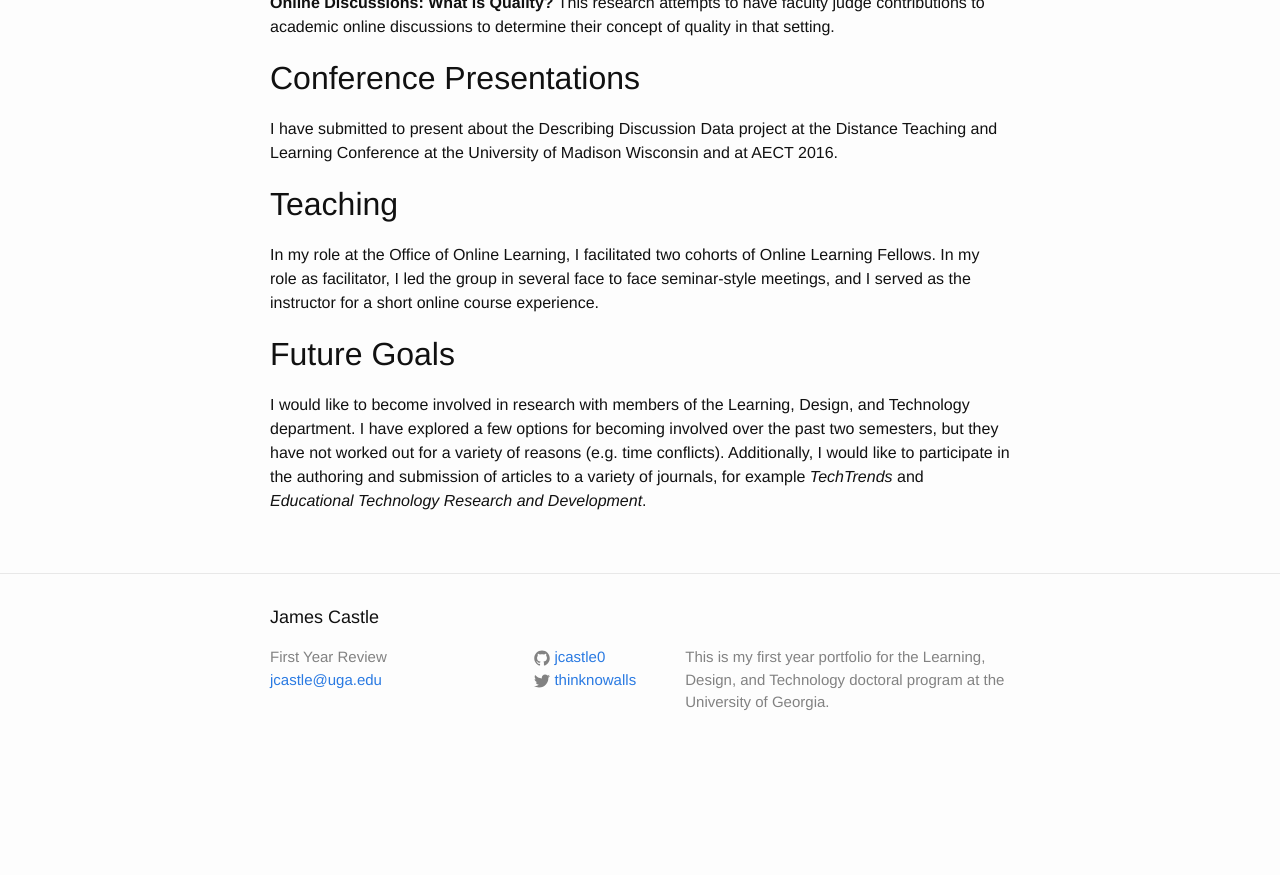
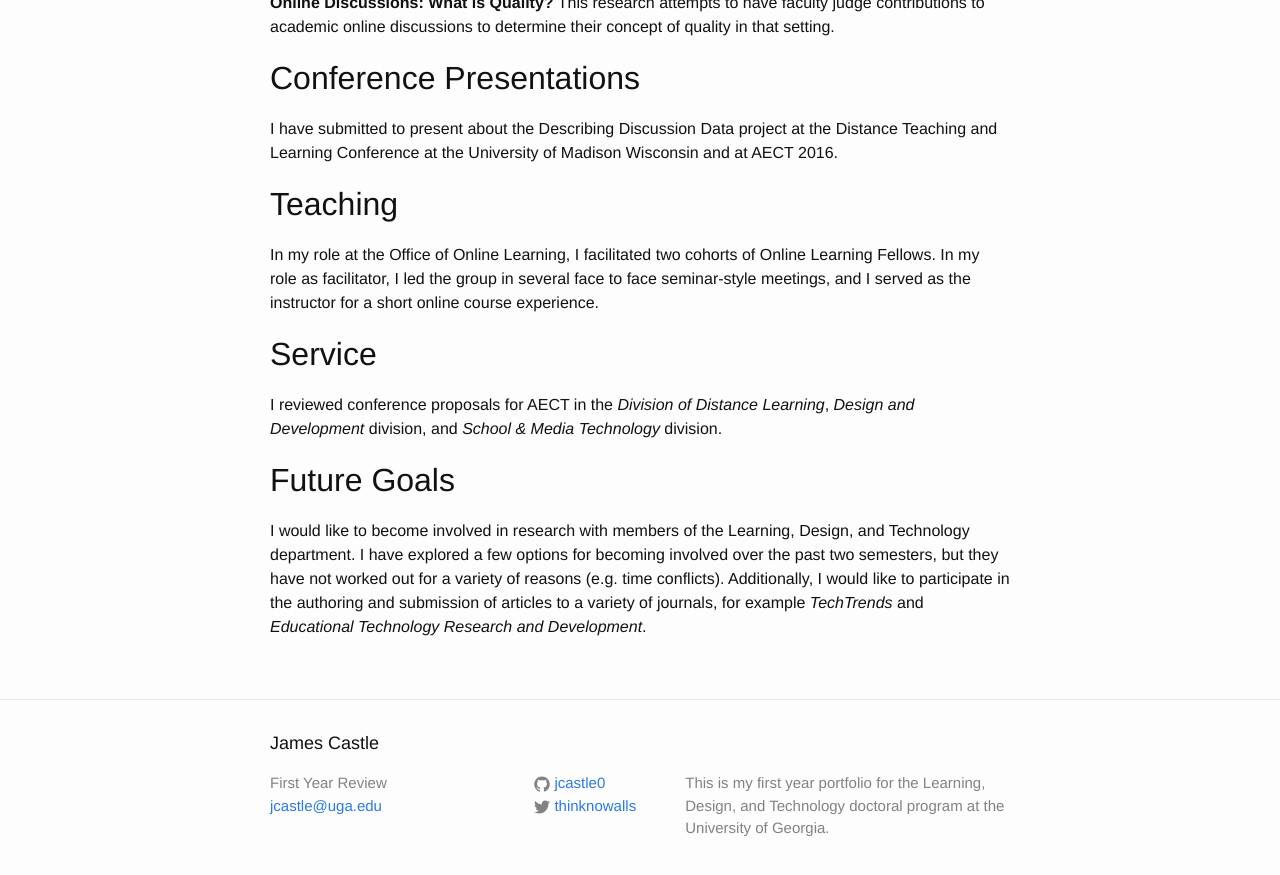
Before and after one commit to jcastle0/ldtportfolio, a Jekyll site: the page built from pd.md, in a window 1280 px wide and 900 px high, scrolled down 705 px. Shown: the top 875 px of the window. Built offline with Jekyll 4.4.1, drawn with Linux system fonts in a browser that asks for light colours; before the commit the page ends 1479 px from its top, so only the background shows below that.

Commit message:
Update pd.md

```diff
--- a/pd.md
+++ b/pd.md
@@ -19,5 +19,8 @@ I have submitted to present about the Describing Discussion Data project at the
 ## Teaching
 In my role at the Office of Online Learning, I facilitated two cohorts of Online Learning Fellows. In my role as facilitator, I led the group in several face to face seminar-style meetings, and I served as the instructor for a short online course experience.
 
+## Service
+I reviewed conference proposals for AECT in the *Division of Distance Learning*, *Design and Development* division, and *School & Media Technology* division.
+
 ## Future Goals
 I would like to become involved in research with members of the Learning, Design, and Technology department. I have explored a few options for becoming involved over the past two semesters, but they have not worked out for a variety of reasons (e.g. time conflicts). Additionally, I would like to participate in the authoring and submission of articles to a variety of journals, for example *TechTrends* and *Educational Technology Research and Development*.
```
